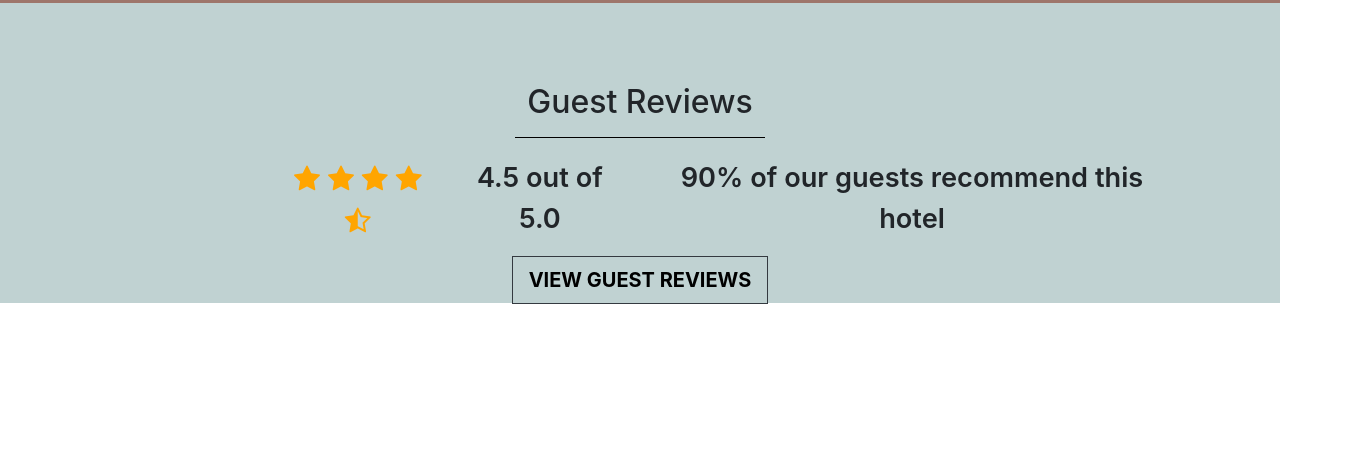
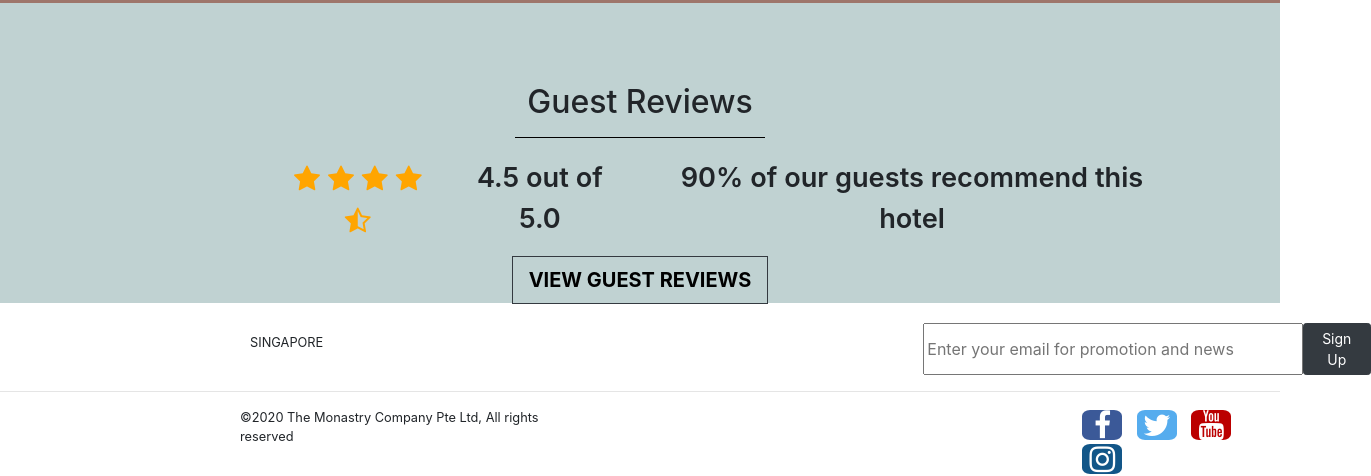
Before and after one commit to l0nelyhermit/Monastry, a plain HTML site: page main.html in a window 1280 px wide. Shown: the part 1931-2407 px from the top of the page, 1371 px wide, since content can reach past the window. Before the commit the page ends 2235 px from the top, so only its background shows below. Drawn offline with nearby package versions, Linux system fonts and the light colour scheme.

Commit message:
completed the footer section, the main page is completed for first draft

```diff
--- a/main.html
+++ b/main.html
@@ -240,6 +240,29 @@
       </div>
     </article>
   </main>
+
+  <footer>
+    <div class="footer-container">
+      <div class="top-footer-container">
+        <small>SINGAPORE</small>
+        <div class="email-container">
+          <input type="text" class="email-box" placeholder="Enter your email for promotion and news">
+          <button class="btn btn-dark btn-sm" type="button">Sign Up</button>
+        </div>
+      </div>
+      <hr>
+      </hr>
+      <div class="bottom-footer-container">
+        <small><span>&#169;</span>2020 The Monastry Company Pte Ltd, All rights reserved</small>
+        <div class="social-media-icons">
+          <a href="#" class="fa fa-facebook"></a>
+          <a href="#" class="fa fa-twitter"></a>
+          <a href="#" class="fa fa-youtube"></a>
+          <a href="#" class="fa fa-instagram"></a>
+        </div>
+      </div>
+    </div>
+  </footer>
   <script src="jquery-3.5.1.slim.min.js"></script>
   <script src="https://cdnjs.cloudflare.com/ajax/libs/popper.js/1.14.7/umd/popper.min.js"
     integrity="sha384-UO2eT0CpHqdSJQ6hJty5KVphtPhzWj9WO1clHTMGa3JDZwrnQq4sF86dIHNDz0W1"
@@ -248,5 +271,4 @@
     integrity="sha384-JjSmVgyd0p3pXB1rRibZUAYoIIy6OrQ6VrjIEaFf/nJGzIxFDsf4x0xIM+B07jRM"
     crossorigin="anonymous"></script>
 </body>
-
 </html>
--- a/style.css
+++ b/style.css
@@ -345,3 +345,79 @@ nav{
     color:black;
     font-weight:bold;
 }
+
+.footer-container{
+    width:auto;
+    height:150px;
+    padding-top: 20px;
+
+
+}
+
+.top-footer-container{
+    display: flex;
+    flex-direction: row;
+    padding-left: 250px;
+}
+
+.top-footer-container small{
+    margin-top:10px;
+}
+
+.email-container{
+    display:flex;
+    flex-direction: row;
+    margin-left: 600px;
+}
+
+.email-container input{
+    width: 400px;
+}
+
+.bottom-footer-container{
+    display: flex;
+    flex-direction: row;
+    padding-left: 240px;
+}
+
+.social-media-icons{
+    margin-left: 500px;
+
+}
+
+.social-media-icons .fa{
+        font-size: 30px;
+        width: 40px;
+        text-align: center;
+        text-decoration: none;
+        margin: 2px 5px;
+
+}
+
+.social-media-icons .fa:hover{
+    opacity: 0.7;
+}
+
+.fa-facebook {
+    background: #3B5998;
+    color: white;
+    border-radius: 20%;
+  }
+
+  .fa-twitter {
+    background: #55ACEE;
+    color: white;
+    border-radius: 20%;
+  }
+
+  .fa-youtube {
+    background: #bb0000;
+    color: white;
+    border-radius: 20%;
+  }
+
+  .fa-instagram {
+    background: #125688;
+    color: white;
+    border-radius: 20%;
+  }
```
